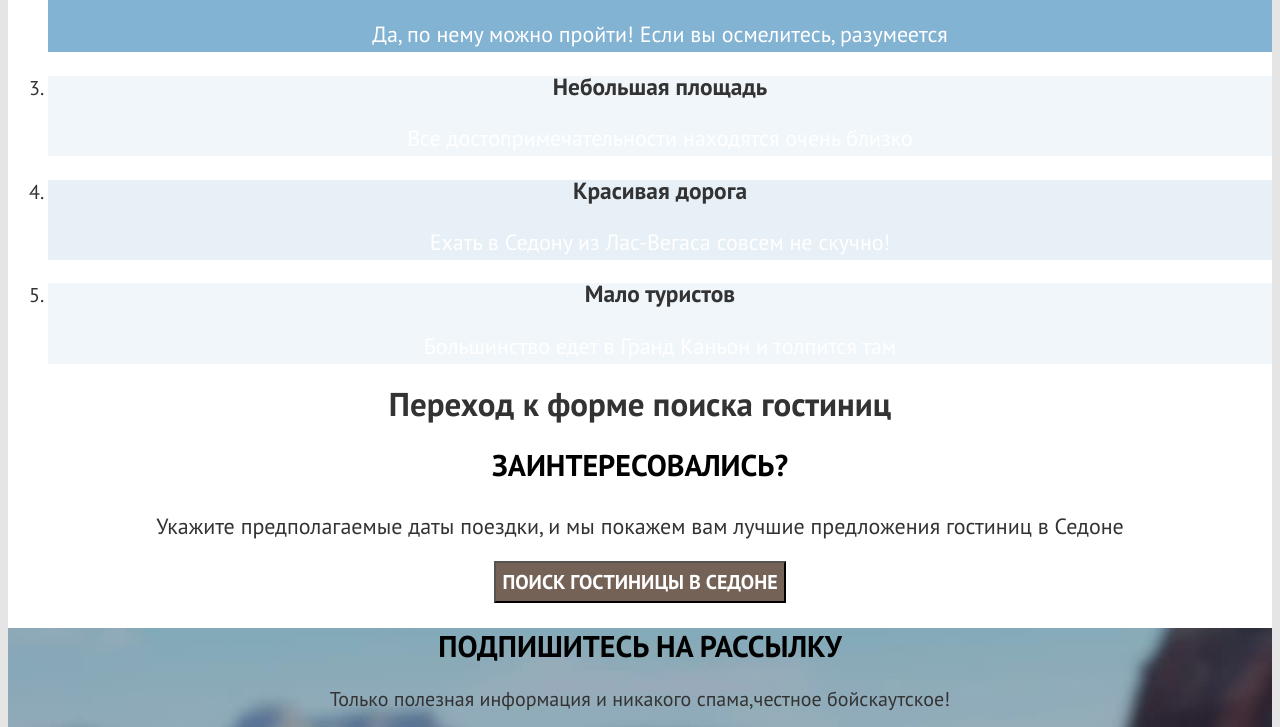
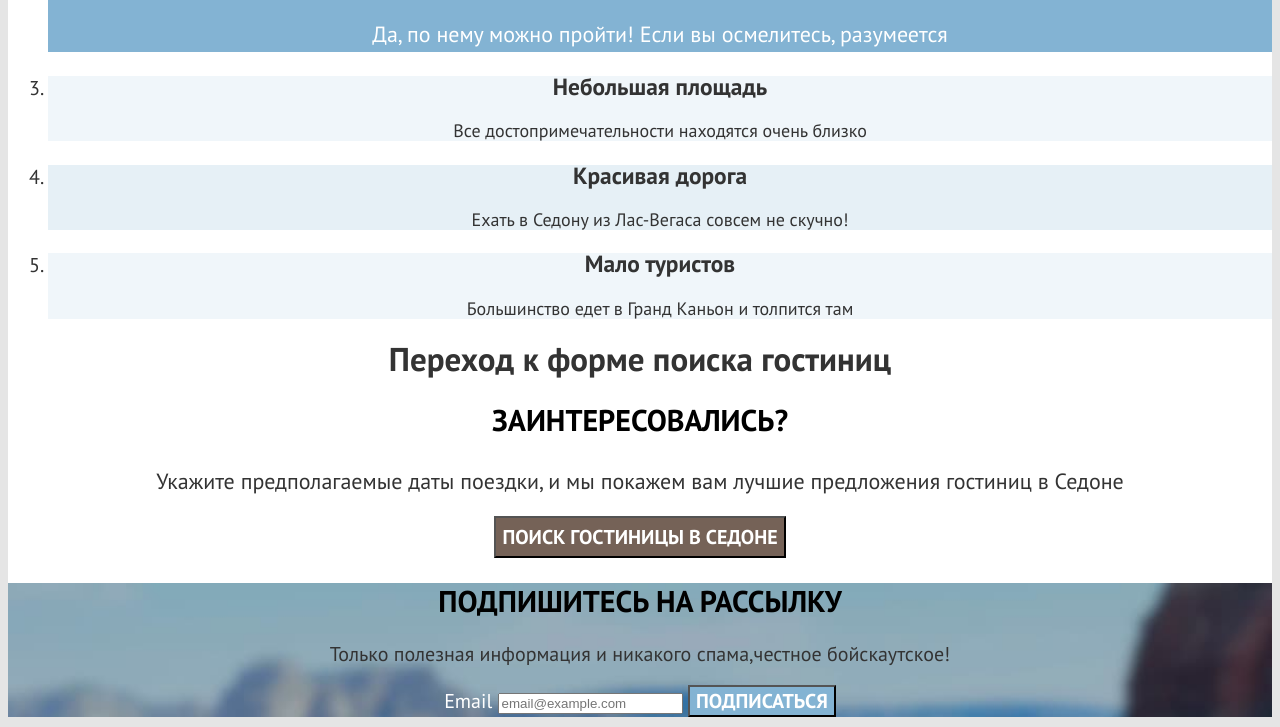
Before and after one commit to htmlacademy-htmlcss/1961497-sedona-33, a plain HTML site: page index.html in a window 1280 px wide. Shown: the part 2600-3327 px from the top of the page. Drawn offline with Linux system fonts and the light colour scheme.

Commit message:
Исправляет ошибки

```diff
--- a/index.html
+++ b/index.html
@@ -13,7 +13,7 @@
     <nav class="navigation">
       <ul class="navigation-list">
         <li class="navigation-item">
-          <a class="navigation-link">Главная</a>
+          <a class="navigation-link" href="catalog.html">Главная</a>
         </li>
         <li class="navigation-item">
           <a class="navigation-link" href="#">О Седоне</a>
@@ -62,7 +62,7 @@
           </div>
           <img class="advantages-image" src="images/advantage-photo-1.jpg" width="800" height="384"
             alt="Настоящий городок Седона">
-          <ul>
+          <ul class="advantages-backround">
             <li class="advantages-sublist-item">
               <img src="images/house.svg" width="75" height="72" alt="house">
               <h3 class="advantages-title house">Жильё</h3>
@@ -90,15 +90,17 @@
         </li>
         <li class="advantages-item advantages-item-text">
           <h3 class="advantages-name">Небольшая площадь</h3>
-          <p class="advantages-description">Все достопримечательности находятся очень близко</p>
+          <p class="advantages-description-text">Все достопримечательности находятся очень близко</p>
         </li>
         <li class="advantages-item advantages-item-text">
           <h3 class="advantages-name">Красивая дорога</h3>
-          <p class="advantages-description advantages-description-text">Ехать в Седону из Лас-Вегаса совсем не скучно!</p>
+          <p class="advantages-description-text">Ехать в Седону из Лас-Вегаса совсем не скучно!
+          </p>
         </li>
         <li class="advantages-item advantages-item-text">
           <h3 class="advantages-name">Мало туристов</h3>
-          <p class="advantages-description advantages-description-text">Большинство едет в Гранд Каньон и толпится там</p>
+          <p class="advantages-description-text">Большинство едет в Гранд Каньон и толпится там
+          </p>
         </li>
       </ol>
     </section>
@@ -112,7 +114,7 @@
       <button class="button quest-button" type="button">Поиск гостиницы в Седоне</button>
     </section>
     <!--Добавляем раздел подписаться на рассылку-->
-    <section class="subscribe-has-background subscribe">
+    <section class="subscribe subscribe-has-background">
       <h2 class="subscribe-title">Подпишитесь на рассылку</h2>
       <p class="subscribe-subtitle">Только полезная информация и никакого спама,честное бойскаутское!</p>
       <form class="subscribe-form" action="https://echo.htmlacademy.ru/" method="post">
--- a/styles/styles.css
+++ b/styles/styles.css
@@ -111,6 +111,13 @@ body {
     text-align: center;
 }
 
+.advantages-description-text {
+    color: #333333;
+    text-align: center;
+    font-size: 18px;
+    line-height: 21px;
+}
+
 .advantages-item {
     line-height: 21px;
     text-align: center;
@@ -148,6 +155,18 @@ body {
     text-align: center;
 }
 
+.advantages-backround {
+    background-color: #FFFFFF;
+}
+
+.advantages-sublist-item:nth-child(even) {
+    background: #FFFFFF;
+}
+
+.advantages-sublist-item:nth-child(odd) {
+    background: rgba(131, 179, 211, 0.12);
+}
+
 .quest {
     font-weight: 400;
     font-size: 22px;
@@ -176,17 +195,17 @@ body {
     background: #83B3D3;
 }
 
+.subscribe {
+    text-align: center;
+    background-color: #FFFFFF;
+    color: #000000;
+}
+
 .subscribe-has-background {
     color: #FFFFFF;
     background-image: url("../images/email-background.jpg");
     background-size: 100% auto;
     background-repeat: no-repeat;
-    text-align: center;
-}
-
-.subscribe {
-    background-color: #FFFFFF;
-    color:#000000;
 }
 
 .subscribe-title {
```
